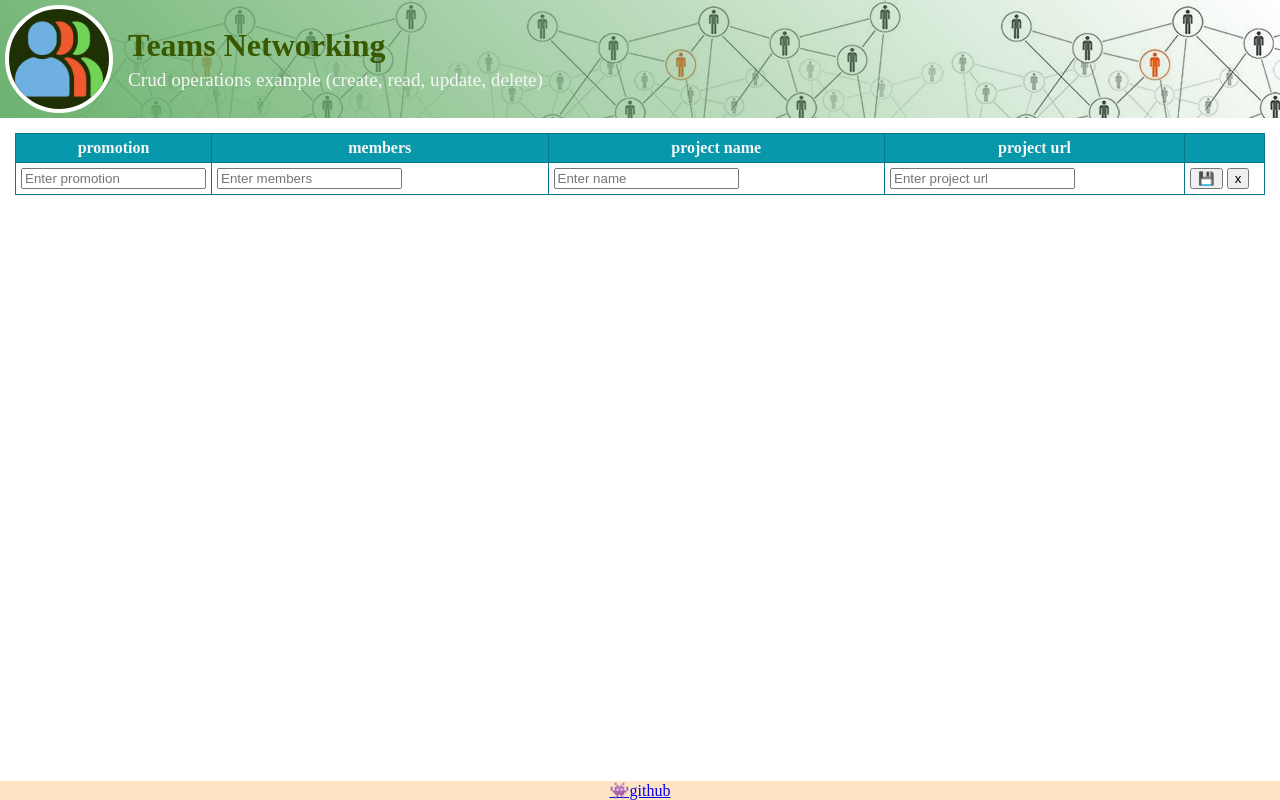
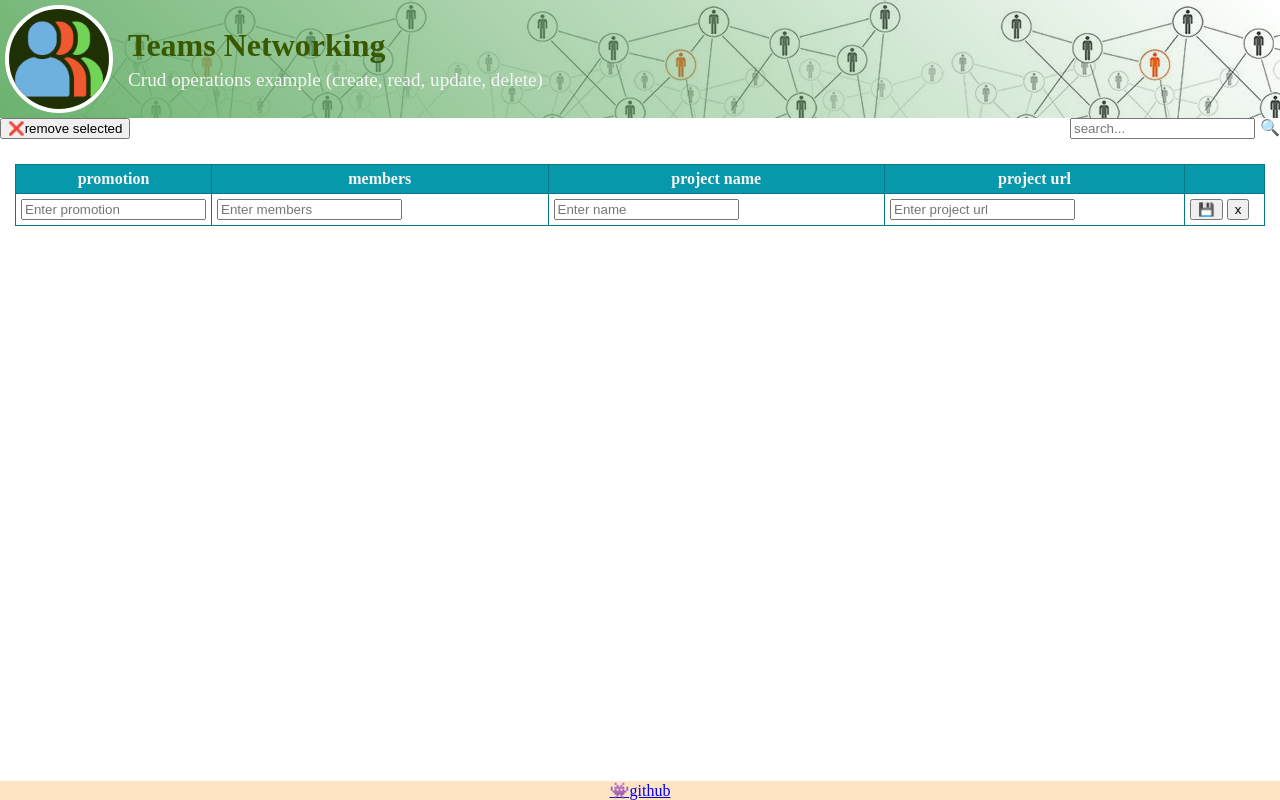
Before and after one commit to tescandaniela/teams-networking, a website built with webpack: page src/index.html in a window 1280 px wide. Built offline with nearby package versions, Linux system fonts and the light colour scheme; files whose address does not match are found by name.

Commit message:
html for search tb

```diff
--- a/src/index.html
+++ b/src/index.html
@@ -19,6 +19,12 @@
         </div>
       </div>
     </header>
+    <div class="tbar">
+      <button type="button">❌remove selected</button>
+      <div class="tfill"></div>
+      <input type="text" name="search" id="search" placeholder="search..." />
+      <label for="search">🔍</label>
+    </div>
 
     <section>
       <form id="teamsForm" method="get">
--- a/src/style.css
+++ b/src/style.css
@@ -84,6 +84,17 @@ section {
   background-color: #f2f2f2;
 }
 
+.tbar {
+  display: flex;
+  flex-direction: row;
+  margin-bottom: 10px;
+  gap: 5px;
+}
+
+.tfill {
+  flex: 1;
+}
+
 footer {
   background-color: bisque;
   text-align: center;
```
